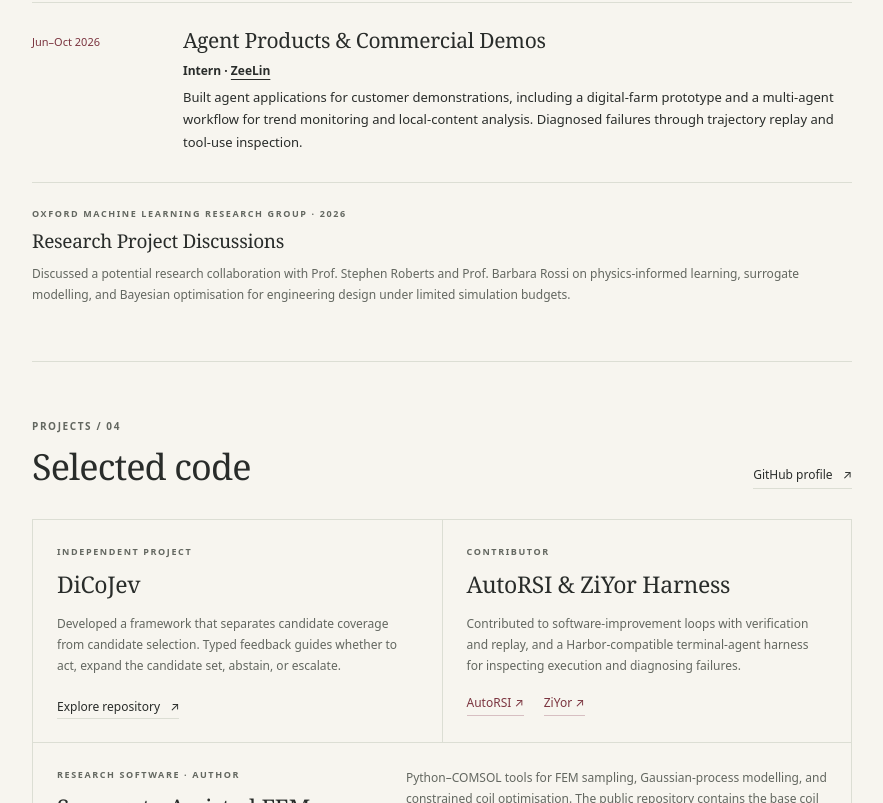
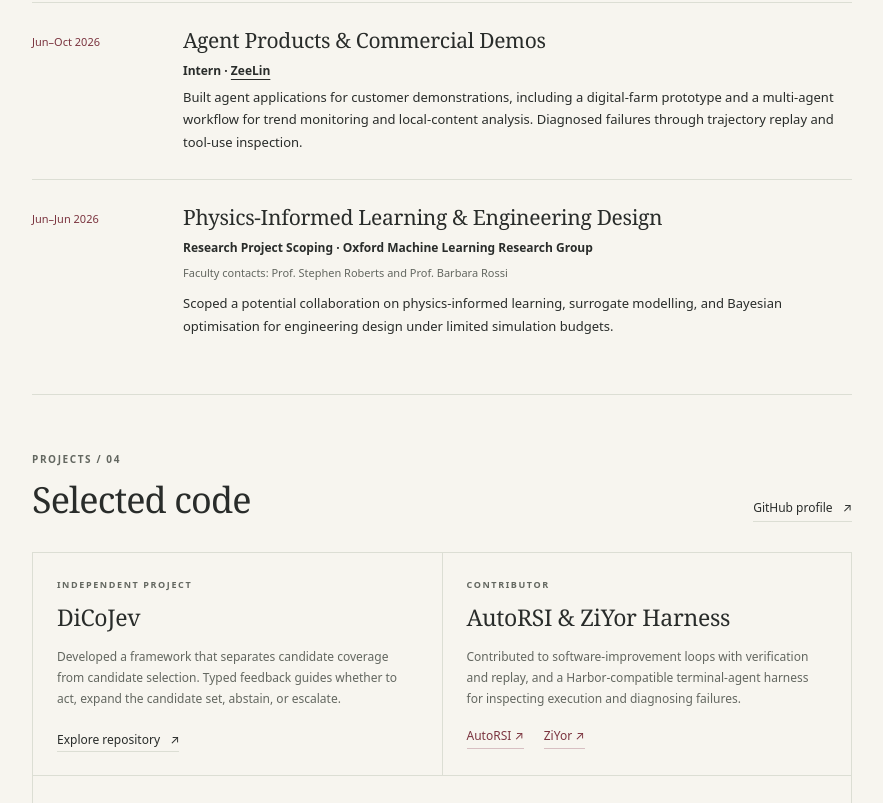
Before and after one commit to YuchengLiu0424/YuchengLiu0424.github.io, a plain HTML site: page index.html in a window 1280 px wide. Shown: the part 5747-6550 px from the top of the page, without its empty margins (342-1225 px from the left). Drawn offline with Linux system fonts and the light colour scheme.

Commit message:
Format Oxford project scoping consistently with experience entries

```diff
--- a/index.html
+++ b/index.html
@@ -162,12 +162,10 @@
           <article class="experience-entry"><p class="date">Jun–Sep 2025<br><span>Continued in 2026</span></p><div><h3>Surrogate Modelling & Electromagnetic Design</h3><p class="role">Research Intern · Institute of Electrical Engineering, CAS</p><p class="supervisor">Supervisor: Prof. Tao Song</p><p>Built a Python–MPh–COMSOL pipeline for surrogate-assisted coil design. Compared candidate-pool and continuous acquisition search under matched simulation budgets across electromagnetic and thermal FEM benchmarks.</p></div></article>
           <article class="experience-entry"><p class="date">Jun–Oct 2026</p><div><h3>Agent Products & Commercial Demos</h3><p class="role">Intern · <a href="https://www.zeelin.cn/">ZeeLin</a></p><p>Built agent applications for customer demonstrations, including a digital-farm prototype and a multi-agent workflow for trend monitoring and local-content analysis. Diagnosed failures through trajectory replay and tool-use inspection.</p></div></article>
 
+          <article class="experience-entry"><p class="date">Jun–Jun 2026</p><div><h3>Physics-Informed Learning &amp; Engineering Design</h3><p class="role">Research Project Scoping · Oxford Machine Learning Research Group</p><p class="supervisor">Faculty contacts: Prof. Stephen Roberts and Prof. Barbara Rossi</p><p>Scoped a potential collaboration on physics-informed learning, surrogate modelling, and Bayesian optimisation for engineering design under limited simulation budgets.</p></div></article>
+
         </div>
-        <aside class="project-discussion" aria-labelledby="discussion-title">
-          <p class="label">Oxford Machine Learning Research Group · 2026</p>
-          <h3 id="discussion-title">Research Project Discussions</h3>
-          <p>Discussed a potential research collaboration with Prof. Stephen Roberts and Prof. Barbara Rossi on physics-informed learning, surrogate modelling, and Bayesian optimisation for engineering design under limited simulation budgets.</p>
-        </aside>
+
       </section>
       <section id="projects" aria-labelledby="projects-title">
         <div class="section-heading"><div><p class="eyebrow">Projects / 04</p><h2 id="projects-title">Selected code</h2></div><a class="text-link" href="https://github.com/YuchengLiu0424">GitHub profile <span aria-hidden="true">↗</span></a></div>
```
